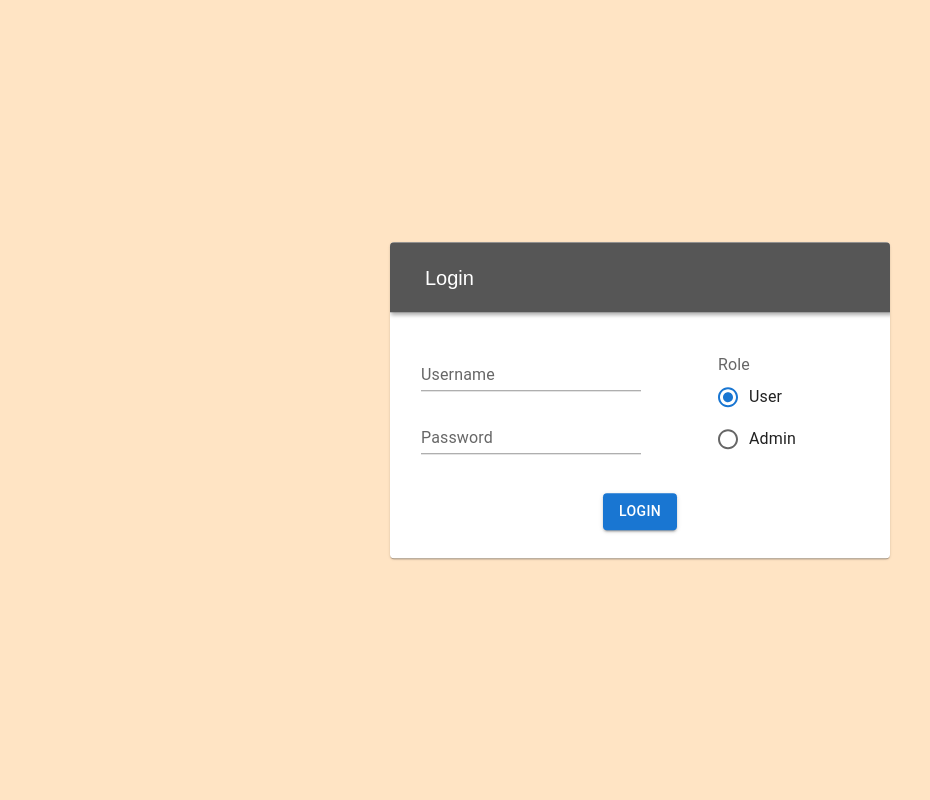
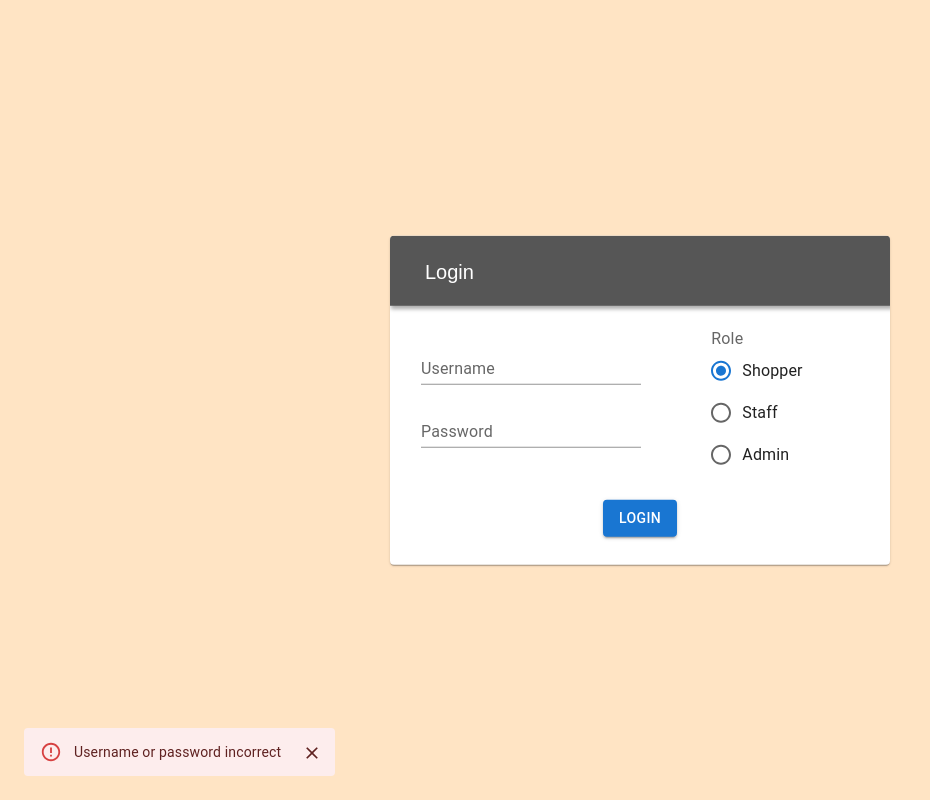
Before and after one commit to Megharth/ecms-frontend, a React (Create React App) app: page / in a window 1280 px wide. Both pictures are taken after a click on the button "LOGIN". Shown: the whole page, without its empty margins (0-930 px from the left). Built offline with nearby package versions, Linux system fonts and the light colour scheme.

Commit message:
add home page

```diff
--- a/package.json
+++ b/package.json
@@ -5,12 +5,14 @@
   "dependencies": {
     "@emotion/react": "^11.7.0",
     "@emotion/styled": "^11.6.0",
+    "@mui/icons-material": "^5.2.0",
     "@mui/material": "^5.2.2",
     "@testing-library/jest-dom": "^5.11.4",
     "@testing-library/react": "^11.1.0",
     "@testing-library/user-event": "^12.1.10",
     "react": "^17.0.2",
     "react-dom": "^17.0.2",
+    "react-router-dom": "^6.0.2",
     "react-scripts": "4.0.3",
     "web-vitals": "^1.0.1"
   },
--- a/src/App.js
+++ b/src/App.js
@@ -1,10 +1,18 @@
-import './css/App.css';
-import Login from './components/Login';
+import React from "react";
+
+import "./css/App.css";
+import { Routes, Route } from "react-router-dom";
+
+import Login from "./components/Login";
+import Home from "./components/Home";
 
 function App() {
   return (
     <div className="App">
-      <Login></Login>
+      <Routes>
+        <Route path="/" element={<Login />} />
+        <Route path="/home" element={<Home />} />
+      </Routes>
     </div>
   );
 }
--- /dev/null
+++ b/src/components/ErrorSnackbar.js
@@ -0,0 +1,34 @@
+import React from "react";
+import { IconButton, Snackbar, Alert } from "@mui/material";
+import CloseIcon from "@mui/icons-material/Close";
+
+const ErrorSnackbar = ({ open, handleClose, message }) => {
+  const action = (
+    <React.Fragment>
+      <IconButton
+        size="small"
+        aria-label="close"
+        color="inherit"
+        onClick={handleClose}
+      >
+        <CloseIcon fontSize="small" />
+      </IconButton>
+    </React.Fragment>
+  );
+
+  return (
+    <Snackbar
+      open={open}
+      onClose={handleClose}
+      autoHideDuration={5000}
+      action={action}
+      message={message}
+    >
+      <Alert onClose={handleClose} severity="error" sx={{ width: "100%" }}>
+        {message}
+      </Alert>
+    </Snackbar>
+  );
+};
+
+export default ErrorSnackbar;
--- /dev/null
+++ b/src/components/Home.js
@@ -0,0 +1,30 @@
+import React, { useState, useEffect } from "react";
+
+import "../css/Home.css";
+import ProductCard from "./ProductCard";
+
+const Home = () => {
+  const [products, setProducts] = useState([]);
+
+  useEffect(() => {
+    fetch(`${process.env.REACT_APP_API_URL}product`).then((response) => {
+      response.json().then((data) => setProducts(data.products));
+    });
+  }, []);
+
+  return (
+    <div className="home">
+      <div className="catalogue">
+        {products.length > 0 ? (
+          products.map((product) => (
+            <ProductCard key={product._id} product={product} />
+          ))
+        ) : (
+          <div>Loading products;</div>
+        )}
+      </div>
+    </div>
+  );
+};
+
+export default Home;
--- a/src/components/Login.js
+++ b/src/components/Login.js
@@ -1,19 +1,79 @@
-import React from 'react';
-import { Card, CardContent, CardActions, TextField, FormControl, FormLabel, RadioGroup, FormControlLabel, Radio, Button } from '@mui/material';
+import React, { useState } from "react";
+import {
+  Card,
+  CardContent,
+  CardActions,
+  TextField,
+  FormControl,
+  FormLabel,
+  RadioGroup,
+  FormControlLabel,
+  Radio,
+  Button,
+} from "@mui/material";
+import ErrorSnackbar from "./ErrorSnackbar";
 
-import '../css/Login.css'
+import "../css/Login.css";
 
-const Login = () => (
+const Login = () => {
+  const [email, setEmail] = useState("");
+  const [password, setPassword] = useState("");
+  const [loginFail, setLoginFail] = useState(false);
+  const [userType, setUserType] = useState("shopper");
+  const [errorMsg, setErrorMsg] = useState("");
+
+  const handleLogin = async () => {
+    if (email && password) {
+      const response = await fetch(
+        `${process.env.REACT_APP_API_URL}user/login`,
+        {
+          method: "POST",
+          body: JSON.stringify({
+            email,
+            password,
+            userType,
+          }),
+          headers: {
+            "Content-Type": "Application/json",
+          },
+        }
+      );
+      const { success } = await response.json();
+      if (success) {
+        window.localStorage.setItem("user", email);
+      } else {
+        setLoginFail(true);
+        setErrorMsg("Username or password incorrect");
+      }
+    } else {
+      setErrorMsg("Username or password incorrect");
+      setLoginFail(true);
+    }
+  };
+
+  const handleEmailInput = (e) => setEmail(e.target.value);
+  const handlePassInput = (e) => setPassword(e.target.value);
+  const handleRadio = (e) => setUserType(e.target.value);
+
+  return (
     <div className="login">
       <Card className="login-card">
         <div className="login-header">Login</div>
         <CardContent className="input-flex">
           <div className="input-group">
             <div className="login-input">
-                        <TextField variant="standard" label="Username" />
+              <TextField
+                variant="standard"
+                label="Username"
+                onChange={handleEmailInput}
+              />
             </div>
             <div className="login-input">
-                        <TextField variant="standard" label="Password" />
+              <TextField
+                variant="standard"
+                label="Password"
+                onChange={handlePassInput}
+              />
             </div>
           </div>
           <div className="radio-group">
@@ -21,20 +81,49 @@ const Login = () => (
               <FormLabel component="legend">Role</FormLabel>
               <RadioGroup
                 aria-label="role"
-                            defaultValue="user"
+                defaultValue="shopper"
                 name="role-radio-buttons"
+                onChange={handleRadio}
               >
-                            <FormControlLabel value="user" control={<Radio />} label="User"/>
-                            <FormControlLabel value="admin" control={<Radio />} label="Admin"/>
+                <FormControlLabel
+                  value="shopper"
+                  control={<Radio />}
+                  label="Shopper"
+                />
+                <FormControlLabel
+                  value="staff"
+                  control={<Radio />}
+                  label="Staff"
+                />
+                <FormControlLabel
+                  value="admin"
+                  control={<Radio />}
+                  label="Admin"
+                />
               </RadioGroup>
             </FormControl>
           </div>
         </CardContent>
         <CardActions>
-                <Button className="login-btn" variant="contained">Login</Button>
+          <Button
+            className="login-btn"
+            variant="contained"
+            onClick={handleLogin}
+          >
+            Login
+          </Button>
         </CardActions>
       </Card>
+      <ErrorSnackbar
+        open={loginFail}
+        handleClose={() => {
+          setLoginFail(false);
+          setErrorMsg("");
+        }}
+        message={errorMsg}
+      />
     </div>
   );
+};
 
 export default Login;
--- /dev/null
+++ b/src/components/ProductCard.js
@@ -0,0 +1,44 @@
+import React from "react";
+import { Card, CardContent, CardMedia, Typography } from "@mui/material";
+
+import "../css/ProductCard.css";
+
+const ProductCard = ({ product }) => {
+  const { category, name, price } = product;
+  const categoryMap = {};
+  const formatCategory = (category) => {
+    if (category) {
+      if (!categoryMap[category]) {
+        const words = category.split("_").join(" ");
+        let formattedCategory =
+          words.slice(0, 1).toUpperCase() + words.slice(1).toLowerCase();
+        categoryMap[category] = formattedCategory;
+      }
+
+      return categoryMap[category];
+    }
+  };
+  return (
+    <Card className="product-card">
+      <CardMedia
+        component="img"
+        height="180"
+        image="https://picsum.photos/380/180"
+        alt={name}
+      />
+      <CardContent>
+        <Typography gutterBottom variant="h5" component="div">
+          {name}
+        </Typography>
+        <Typography variant="body2" color="text.secondary">
+          {formatCategory(category)}
+        </Typography>
+        <Typography variant="body2" color="text.subtitle">
+          ${price}
+        </Typography>
+      </CardContent>
+    </Card>
+  );
+};
+
+export default ProductCard;
--- /dev/null
+++ b/src/css/Home.css
@@ -0,0 +1,18 @@
+.home {
+    height: 100%;
+    width: 100%;
+    background-color: bisque;
+}
+
+.home .catalogue {
+    display: flex;
+    height: 600px;
+    width: 1200px;
+    position: absolute;
+    left: 50%;
+    top: 50%;
+    transform: translate(-50%, -50%);
+    border: 1px solid black;
+    flex-wrap: wrap;
+    overflow-y: auto;
+}
--- a/src/css/Login.css
+++ b/src/css/Login.css
@@ -17,7 +17,7 @@
 }
 
 .login .radio-group {
-    margin: 25px auto 0 auto;
+    margin: 5px auto 0 auto;
 }
 
 .login .login-header {
--- /dev/null
+++ b/src/css/ProductCard.css
@@ -0,0 +1,5 @@
+.product-card {
+    height: 300px;
+    width: 380px;
+    margin: 5px auto 5px auto;
+}
--- a/src/index.js
+++ b/src/index.js
@@ -1,13 +1,16 @@
-import React from 'react';
-import ReactDOM from 'react-dom';
-import App from './App';
-import reportWebVitals from './reportWebVitals';
+import React from "react";
+import ReactDOM from "react-dom";
+import App from "./App";
+import reportWebVitals from "./reportWebVitals";
+import { BrowserRouter } from "react-router-dom";
 
 ReactDOM.render(
   <React.StrictMode>
-    <App />
+    <BrowserRouter>
+      <App />
+    </BrowserRouter>
   </React.StrictMode>,
-  document.getElementById('root')
+  document.getElementById("root")
 );
 
 // If you want to start measuring performance in your app, pass a function
```
Also changed, not shown: 1 other file (tests, documents, lock files or other folders). Lines whose indentation alone changed are shown as unchanged.
